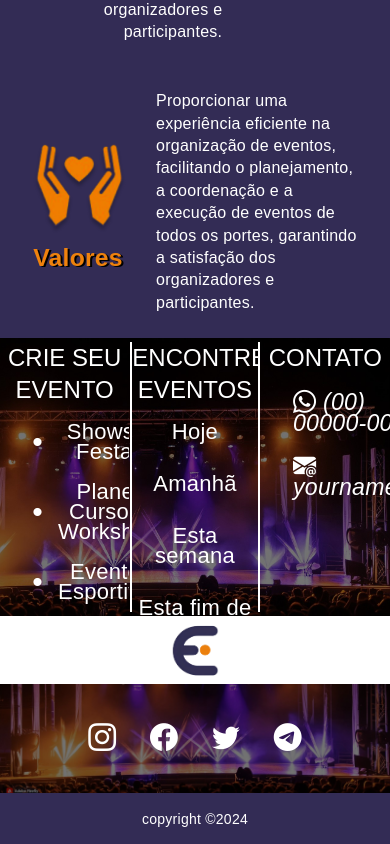
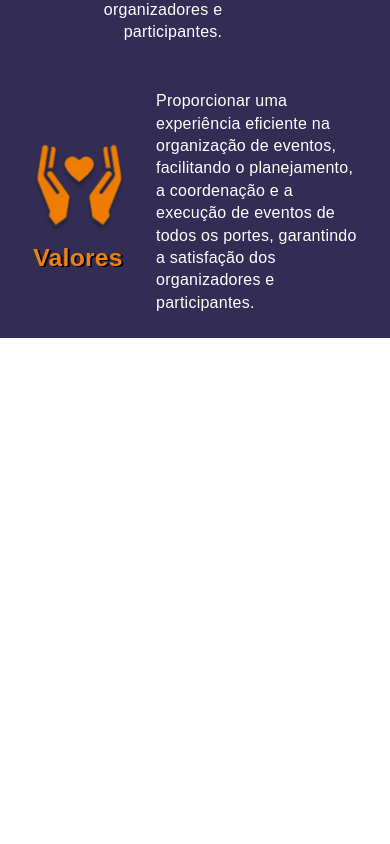
Before and after one commit to GiovannePDS7/EventFy, an Angular app: page / in a window 390 px wide. Shown: the part 1663-2507 px from the top of the page. After the commit the page ends 2001 px from the top, so only its background shows below. Built offline with nearby package versions, Linux system fonts and the light colour scheme; a web font is replaced by a local one.

Commit message:
ajuste principal

```diff
--- a/src/app/footer/footer.component.html
+++ b/src/app/footer/footer.component.html
@@ -1,6 +1,6 @@
 <link rel="stylesheet" href="https://cdn.jsdelivr.net/npm/bootstrap-icons@1.11.3/font/bootstrap-icons.min.css">
 
-<footer>
+<footer class="d-none d-md-block">
     <mat-grid-list cols="3" rowHeight="33vh" id="grid-footer">
         <mat-grid-tile class="grids-footer">
             <div id="containerCreate">
@@ -38,9 +38,9 @@
         </mat-grid-tile>
     </mat-grid-list>
     <div id="containerLogo">
-        <img src="./../../assets/logo/E_logo.png"  id="Logo">
+        <img src="./../../assets/logo/E_logo.png" id="Logo">
     </div>
-    <div id="redeSocial" >
+    <div id="redeSocial">
         <div id="Icons">
             <i class="bi bi-instagram fs-1" style="padding: 2vh;"></i>
             <i class="bi bi-facebook fs-1" style="padding: 2vh;"></i>
```
